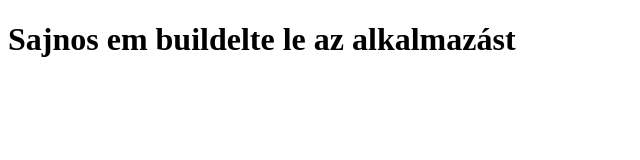
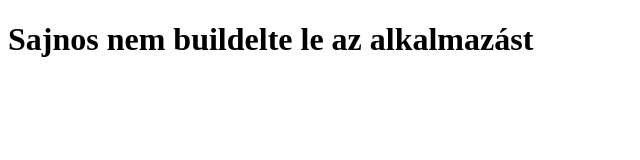
Before and after one commit to kisqqcs/kisqqcs.github.io, a plain HTML site: page index.html in a window 1280 px wide. Shown: the whole page, without its empty margins (0-640 px from the left). Drawn offline with Linux system fonts and the light colour scheme.

Commit message:
Final commit

```diff
--- a/index.html
+++ b/index.html
@@ -7,7 +7,7 @@
     <title>Exam test</title>
 </head>
 <body>
-    <h1>Sajnos em buildelte le az alkalmazást</h1>
+    <h1>Sajnos nem buildelte le az alkalmazást</h1>
 
 </body>
 </html>
```
